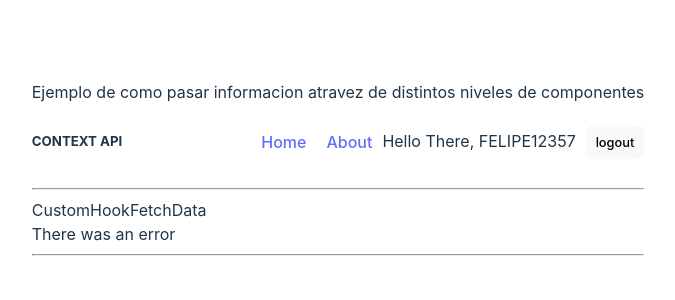
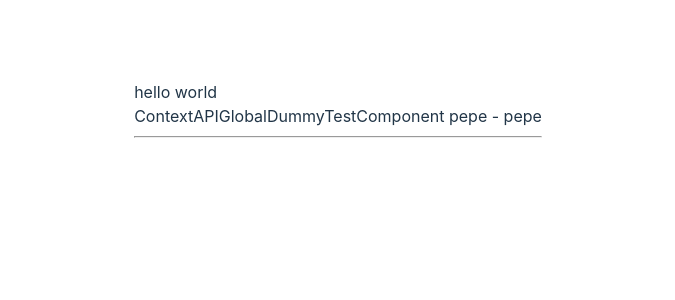
Before and after one commit to felipe12357/react-study-multiple-projects, a React (Vite) app in the folder 3.fundamentals/: page / in a window 1280 px wide. Shown: the top 300 px of the page, without its empty margins (302-977 px from the left). Built offline with nearby package versions, Linux system fonts and the light colour scheme; no server answers.

Commit message:
contextApi with child content

```diff
--- a/3.fundamentals/src/App.jsx
+++ b/3.fundamentals/src/App.jsx
@@ -16,14 +16,23 @@ import {
   UseRef,
   CustomHooksToogle,
   CustomHookFetchData,
-  ContextAPINavbar
+  ContextAPINavbar,
+  ContextAPIGlobalExample,
+  UseContextAPIGlobal,
+  ContextAPIGlobalDummyTestComponent
 } from './components/index'
 function App() {
   return (
     <Fragment>
-      <ContextAPINavbar></ContextAPINavbar>
+{/*       <ContextAPINavbar></ContextAPINavbar>
       <hr></hr>
-      <CustomHookFetchData></CustomHookFetchData>
+      <CustomHookFetchData></CustomHookFetchData> */}
+      <ContextAPIGlobalExample>
+        <div>
+          hello world
+          <ContextAPIGlobalDummyTestComponent></ContextAPIGlobalDummyTestComponent>
+        </div>
+      </ContextAPIGlobalExample>
      {/*  <CustomHooksToogle></CustomHooksToogle> */}
 
       {/* <UseRef></UseRef> */}
--- /dev/null
+++ b/3.fundamentals/src/components/ContextAPIGlobalDummyTestComponent.jsx
@@ -0,0 +1,11 @@
+import {UseContextAPIGlobal,ContextAPIGlobalContext} from './ContextAPIGlobalExample';
+import { useContext } from "react";
+function ContextAPIGlobalDummyTestComponent() {
+    const {user1} = UseContextAPIGlobal(); //De esta forma utilizo el hook customizado q en este caso lo unico q ahorra es el import de 2 lineas de código
+    const {user1:user1a} = useContext(ContextAPIGlobalContext);
+  return (
+    <div>ContextAPIGlobalDummyTestComponent {user1} - {user1a}</div>
+  )
+}
+
+export default ContextAPIGlobalDummyTestComponent
--- /dev/null
+++ b/3.fundamentals/src/components/ContextAPIGlobalExample.jsx
@@ -0,0 +1,27 @@
+
+import { createContext } from "react";
+import PropTypes from 'prop-types';
+import { useState,useContext } from "react";
+
+export const ContextAPIGlobalContext = createContext();
+export const UseContextAPIGlobal = () => useContext(ContextAPIGlobalContext);
+
+
+export const ContextAPIGlobalExample = (props) => {
+
+    const [user1,setUser1] = useState('pepe');
+    return (
+        <ContextAPIGlobalContext.Provider value={{user1, setUser1}}>
+           {props.children}
+        </ContextAPIGlobalContext.Provider>
+    )
+}
+
+
+export const UseCustomContextAPIGlobalContext = ()=>{
+
+}
+
+ContextAPIGlobalExample.propTypes = {
+    children: PropTypes.node,
+}
--- a/3.fundamentals/src/components/index.jsx
+++ b/3.fundamentals/src/components/index.jsx
@@ -15,11 +15,14 @@ import  UseRef  from './UseRef';
 import CustomHooksToogle from './CustomHooksToogle';
 import CustomHookFetchData from './CustomHookFetchData';
 import ContextAPINavbar from './ContextAPINavbar';
+import {ContextAPIGlobalExample,ContextAPIGlobalContext,UseContextAPIGlobal} from './ContextAPIGlobalExample';
+import ContextAPIGlobalDummyTestComponent from './ContextAPIGlobalDummyTestComponent';
 
 export {VanillaIncompleteApiResponse,VanillaCircuitEvaluationLogin, VanillaCircuitEvaluation,
     UseEffectConditionalRender,UseEffectFetchData,UseEffect,UseStageTimer,UseStageObjects,
     UseStageDeleteElementsArray,UseStageCounter,Forms,FormsMultipleInputs,FormWithFormData,
     UseRef,
     CustomHooksToogle,CustomHookFetchData,
-    ContextAPINavbar
+    ContextAPINavbar,ContextAPIGlobalExample,ContextAPIGlobalContext, UseContextAPIGlobal,
+    ContextAPIGlobalDummyTestComponent
 }
```
